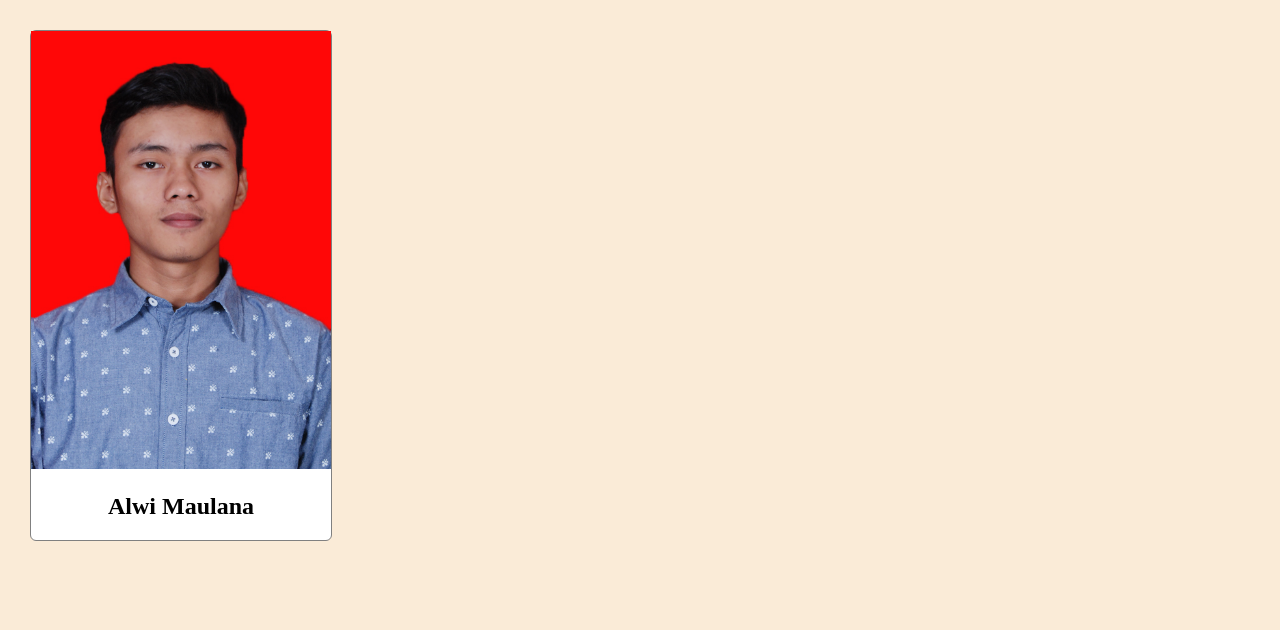
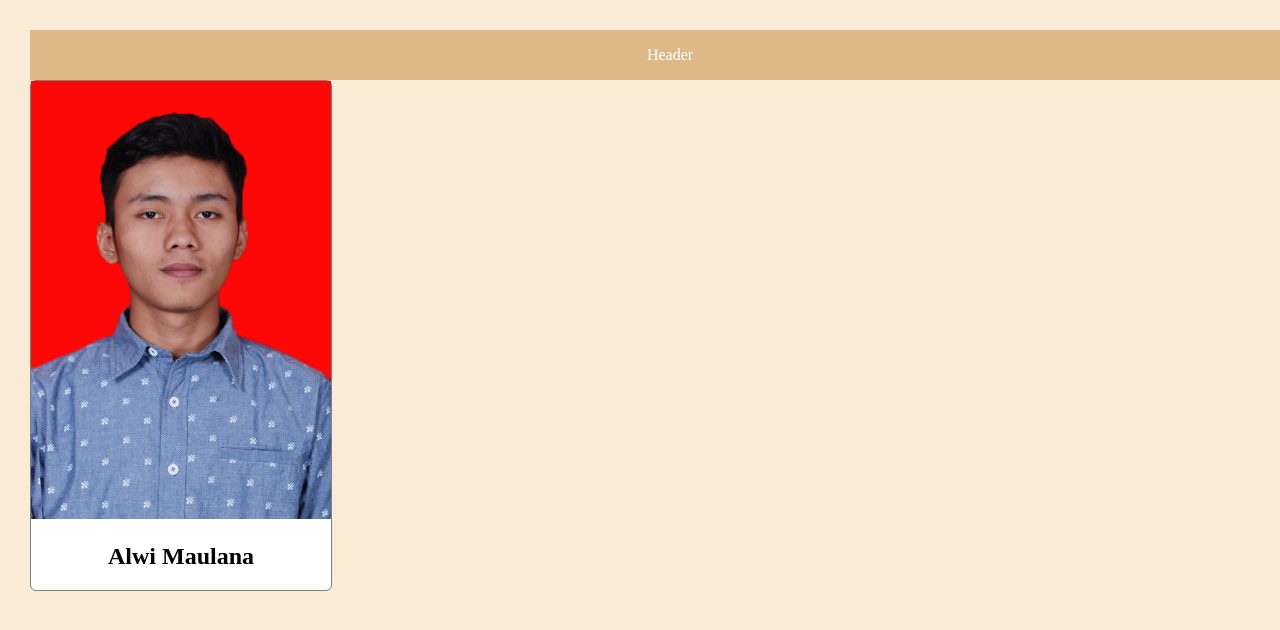
Before and after one commit to alwimaulana/my-repo-from-remote, a plain HTML site: page index.html in a window 1280 px wide. Shown: the top 630 px of the page. Drawn offline with Linux system fonts and the light colour scheme.

Commit message:
dded new div as header container with id = header

```diff
--- a/index.html
+++ b/index.html
@@ -1,8 +1,10 @@
 <!DOCTYPE html>
 <html>
-    <head> <link rel="stylesheet" href="style.css">
+    <head>
+        <link rel="stylesheet" href="style.css">
     </head>
     <body>
+        <div id="header">Header</div>
         <div id="profile-container">
             <img id="profile-image" src="images/alwimaulana.JPG" alt="profile image" />
             <h2 id="profile-name">Alwi Maulana</h2>
```
